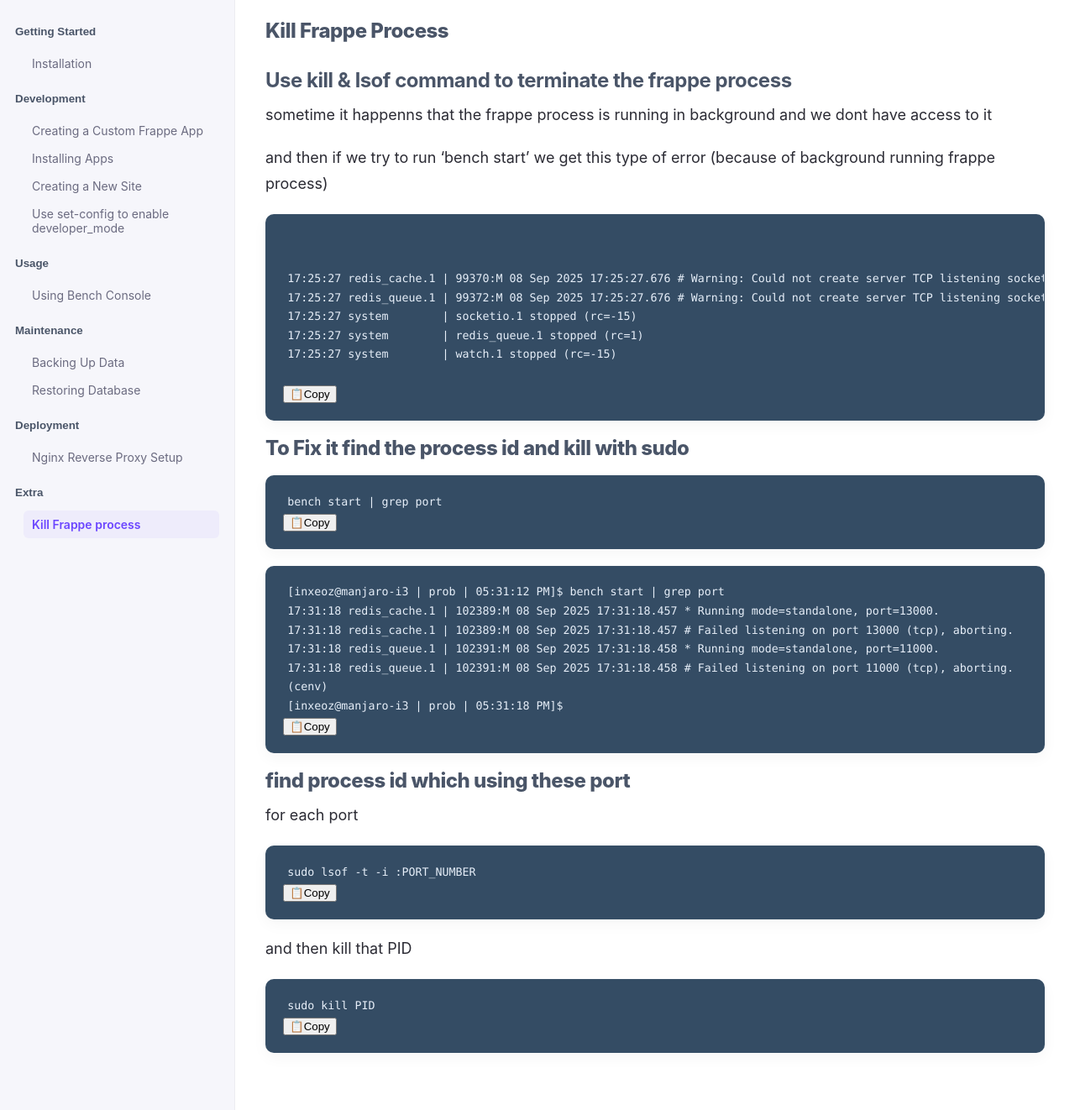
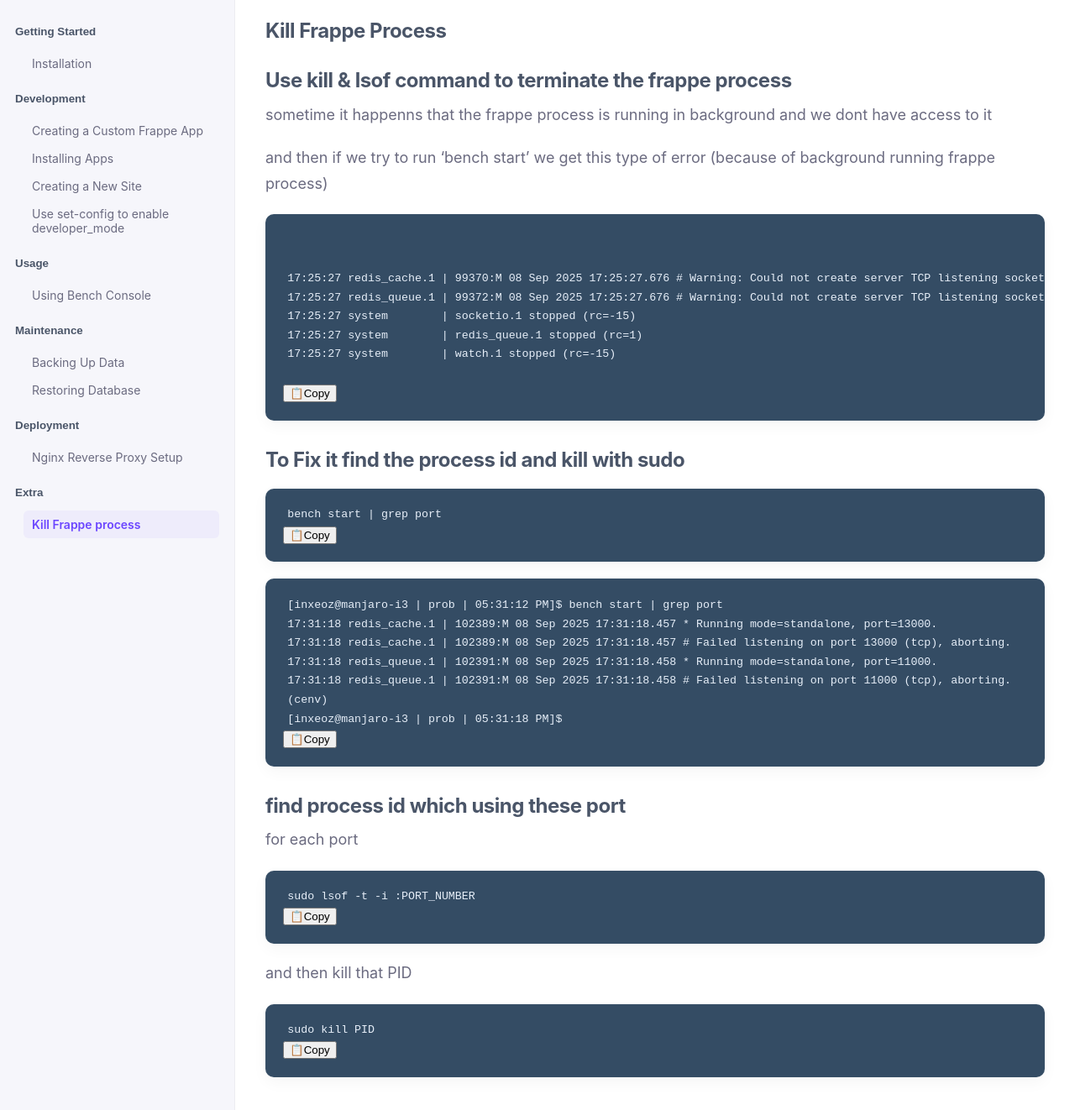
Before and after one commit to inxeoz/docs_frappe, a Jekyll site: the page built from _docs/10-kill-frappe-process.md, in a window 1280 px wide and 1339 px high. Shown: the top 1322 px of the window at 84% size. Built offline with Jekyll 4.4.1, drawn with Linux system fonts in a browser that asks for light colours.

Commit message:
updateing css

````diff
--- a/_docs/10-kill-frappe-process.md
+++ b/_docs/10-kill-frappe-process.md
@@ -20,7 +20,7 @@
 17:25:27 system        | watch.1 stopped (rc=-15)
 
 ```
-# To Fix it find the process id and kill with sudo
+## To Fix it find the process id and kill with sudo
 
 ```bash
 bench start | grep port
@@ -35,7 +35,7 @@
 (cenv)
 [inxeoz@manjaro-i3 | prob | 05:31:18 PM]$
 ```
-# find process id which using these port
+## find process id which using these port
 
 for each port
 
--- a/assets/css/content.css
+++ b/assets/css/content.css
@@ -8,7 +8,6 @@
   margin-inline: auto;
   padding: var(--content-gutter);
   padding-top: 24px; /* aligns with sidebar inner padding */
-  font-family: var(--sans);
   color: var(--text);
   line-height: 1.7;
 }
@@ -26,7 +25,7 @@
 }
 
 .content h1, .doc-article h1 {
-  font-weight: 800;
+  /* font-weight: 800; */
   line-height: 1.05;
   margin-bottom: 14px;
   /* font-size: clamp(28px, 4vw, 44px); */
@@ -52,7 +51,7 @@
 /* paragraphs and links */
 .content p {
   margin: 0 0 1.15em 0;
-  color: #2b2b34;
+  color: var(--muted);
   font-size: clamp(16px, 1.6vw, 18px);
 }
 
@@ -112,7 +111,6 @@
 
 /* inline code */
 .content code {
-  font-family: var(--mono);
   font-size: 0.95em;
   background: rgba(87,123,141,0.15);
   color: inherit;
@@ -125,7 +123,6 @@
   background: var(--code-bg);
   color: var(--code-color);
   padding: 18px 20px;
-  font-family: var(--mono);
   font-size: 14px;
   border-radius: var(--radius-lg);
   border: 1px solid rgba(255,255,255,0.02);
@@ -139,7 +136,6 @@
   display: block;
   background: transparent;
   color: inherit;
-  font-family: inherit;
 }
 
 /* kbd */
@@ -148,7 +144,6 @@
   color: #fff;
   padding: 3px 8px;
   border-radius: 6px;
-  font-family: var(--mono);
   font-size: 13px;
 }
 
````
